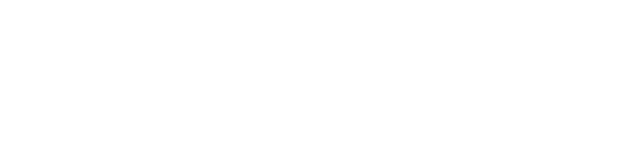
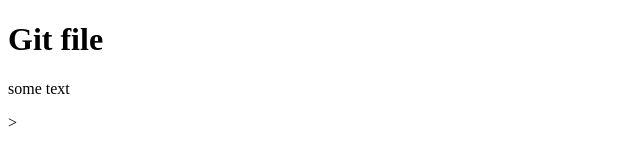
Before and after one commit to Meiirimbek/site, a plain HTML site: page index.html in a window 1280 px wide. Shown: the whole page, without its empty margins (0-640 px from the left). Drawn offline with Linux system fonts and the light colour scheme.

Commit message:
second commit

```diff
--- a/index.html
+++ b/index.html
@@ -6,6 +6,8 @@
 	<link rel="stylesheet" href="css/styles.css">
 </head>
 <body>
+	<h1>Git file</h1>
+	<p>some text</p>>
 
 </body>
 </html>
```
